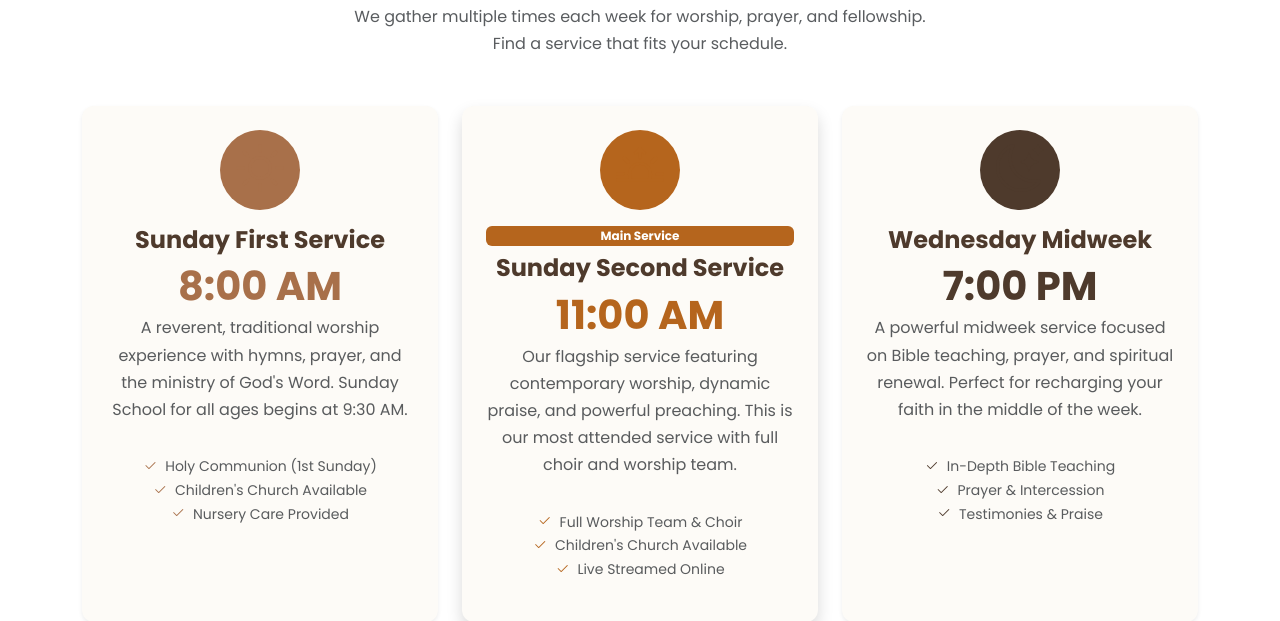
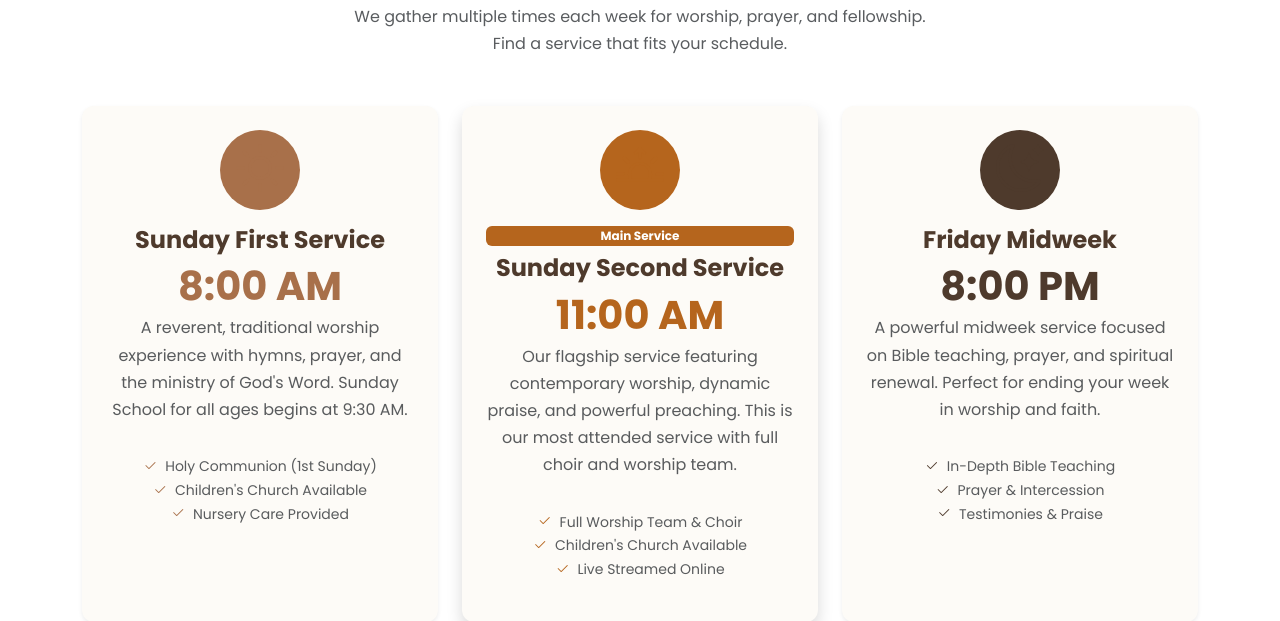
Before and after one commit to mbuguam443/grace-church, a Django app: page /service-times/ in a window 1280 px wide. Shown: the part 556-1177 px from the top of the page. Run offline with Django 4.2, Linux system fonts and the light colour scheme; data comes from the database, SQL or seed files in the repository; parts of the project's set-up code (start-up, migrations or seed data) failed here and were passed over.

Commit message:
Update midweek service to Friday 8:00 PM on home and services pages

```diff
--- a/templates/core/settings.html
+++ b/templates/core/settings.html
@@ -210,7 +210,7 @@
                             {% if form.service_times.errors %}
                             <div class="invalid-feedback d-block">{{ form.service_times.errors.0 }}</div>
                             {% endif %}
-                            <div class="form-text">E.g. Sunday 9:00 AM &amp; 11:00 AM, Wednesday 7:00 PM</div>
+                            <div class="form-text">E.g. Sunday 9:00 AM &amp; 11:00 AM, Friday 8:00 PM</div>
                         </div>
                     </div>
                 </div>
--- a/templates/public/home.html
+++ b/templates/public/home.html
@@ -62,7 +62,7 @@
                 </div>
                 <div class="hero-service-times">
                     <p class="mb-2"><i class="bi bi-clock-fill me-2"></i>Service Times</p>
-                    <p class="fs-5 fw-semibold">Sunday: 8:00 AM & 11:00 AM | Wednesday: 7:00 PM</p>
+                    <p class="fs-5 fw-semibold">Sunday: 8:00 AM & 11:00 AM | Friday: 8:00 PM</p>
                 </div>
             </div>
         </div>
@@ -306,8 +306,8 @@
             <div class="col-md-4 col-lg-3">
                 <div class="text-center p-4 rounded-3 service-time-card">
                     <i class="bi bi-moon-stars display-3 text-gold mb-3"></i>
-                    <h4 class="fw-bold">Wednesday</h4>
-                    <p class="fs-2 fw-bold mb-0">7:00 PM</p>
+                    <h4 class="fw-bold">Friday</h4>
+                    <p class="fs-2 fw-bold mb-0">8:00 PM</p>
                     <p class="opacity-75">Midweek Service</p>
                 </div>
             </div>
--- a/templates/public/services.html
+++ b/templates/public/services.html
@@ -69,9 +69,9 @@
                     <div class="service-icon mx-auto mb-3 bg-secondary bg-opacity-10 rounded-circle d-flex align-items-center justify-content-center" style="width: 80px; height: 80px;">
                         <i class="bi bi-moon-stars display-5 text-secondary"></i>
                     </div>
-                    <h4 class="fw-bold text-secondary">Wednesday Midweek</h4>
-                    <p class="display-6 fw-bold text-secondary mb-1">7:00 PM</p>
-                    <p class="text-muted">A powerful midweek service focused on Bible teaching, prayer, and spiritual renewal. Perfect for recharging your faith in the middle of the week.</p>
+                    <h4 class="fw-bold text-secondary">Friday Midweek</h4>
+                    <p class="display-6 fw-bold text-secondary mb-1">8:00 PM</p>
+                    <p class="text-muted">A powerful midweek service focused on Bible teaching, prayer, and spiritual renewal. Perfect for ending your week in worship and faith.</p>
                     <ul class="list-unstyled text-muted small mt-3">
                         <li><i class="bi bi-check2 text-secondary me-2"></i>In-Depth Bible Teaching</li>
                         <li><i class="bi bi-check2 text-secondary me-2"></i>Prayer & Intercession</li>
```
